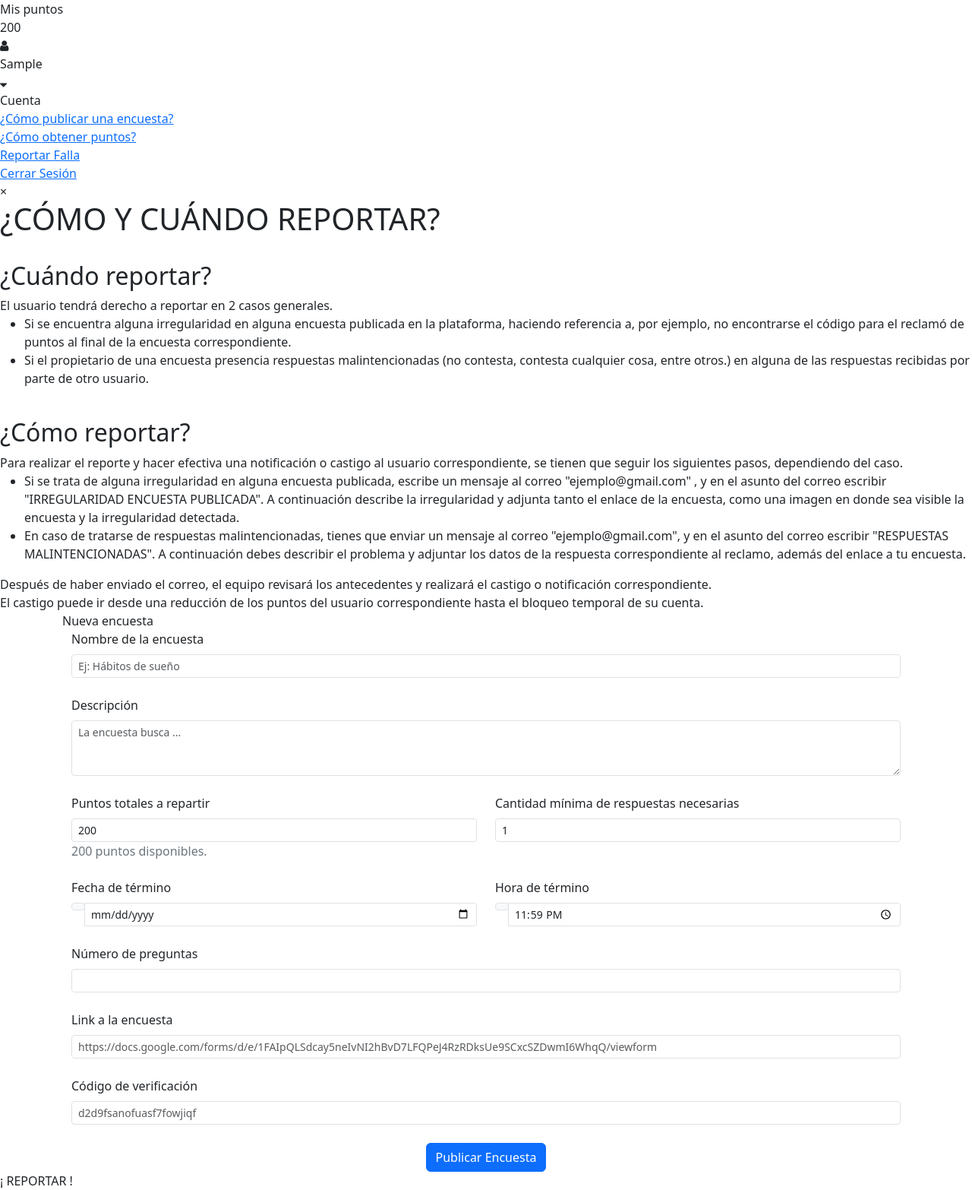
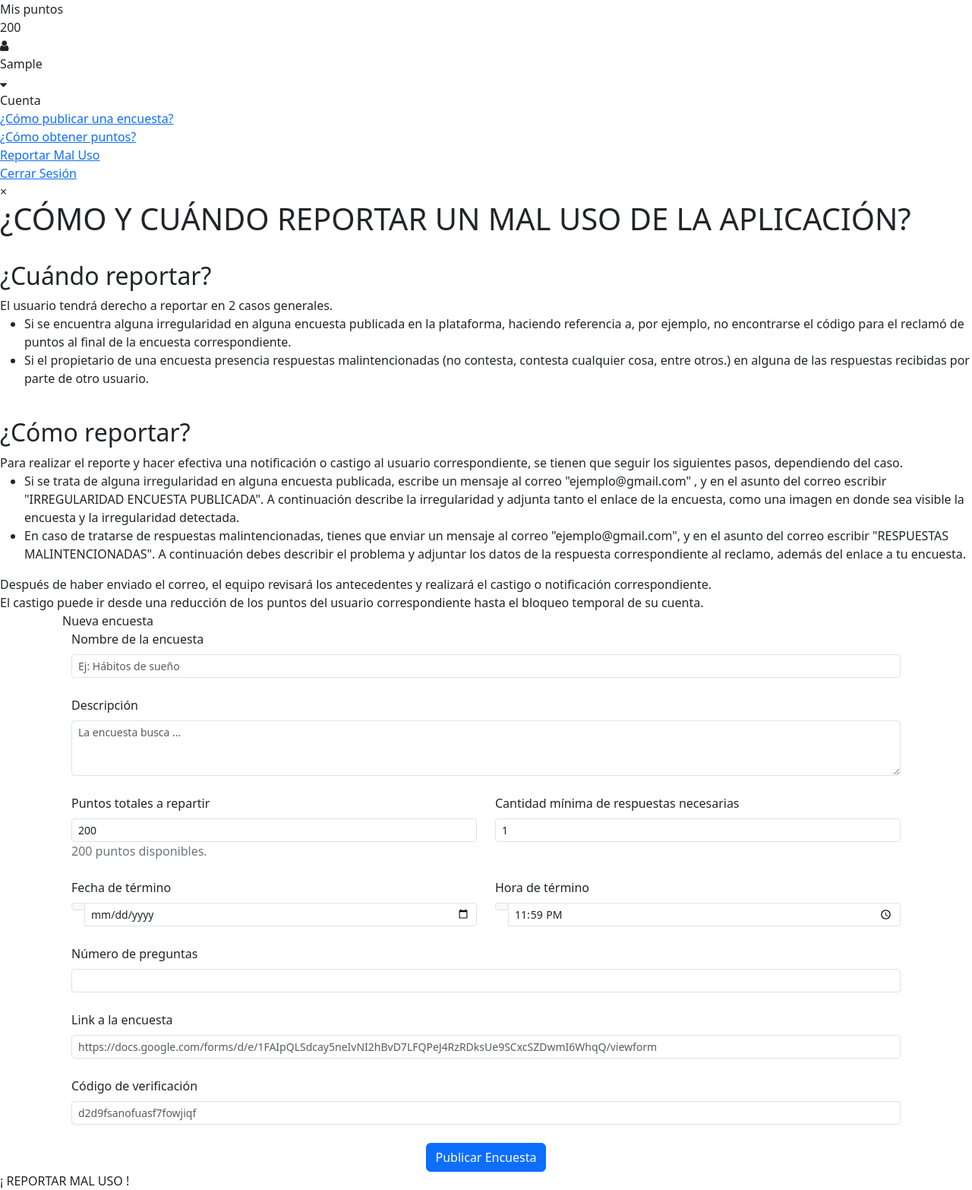
Before and after one commit to Cofra0/sistema-de-participacion-del-estudiantado, a Django app: page /publicar_encuesta/ in a window 1280 px wide. Shown: the part 80-1646 px from the top of the page at 76% size. Run offline with Django 4.2, Linux system fonts and the light colour scheme; the visitor is signed in with stand-in values (Sample User, id 1); data comes from the database, SQL or seed files in the repository; some libraries are stand-ins or nearby versions.

Commit message:
"Cambio en Reportar y Renombramiento del Hash"

```diff
--- a/app/_requirements/base.txt
+++ b/app/_requirements/base.txt
@@ -1,4 +1,4 @@
-Django==4.0.5
+Django==4.0.6
 psycopg2==2.9.3
 django-tinymce==3.4.0
 Pillow==9.2.0
--- a/app/encuestas/templates/encuestas/base.html
+++ b/app/encuestas/templates/encuestas/base.html
@@ -45,7 +45,7 @@
                     <div class="cuser usuario">Cuenta</div>
                     <div class="cuser"> <a href=/manual#publicar1 >¿Cómo publicar una encuesta?</a> </div>
                     <div class="cuser"> <a href=/manual#responder1 >¿Cómo obtener puntos?</a> </div>
-                    <div class="cuser2"> <a href="javascript:;" onclick="reportar()">Reportar Falla</a> </div>
+                    <div class="cuser2"> <a href="javascript:;" onclick="reportar()">Reportar Mal Uso</a> </div>
                     <a href="{% url 'encuestas:cerrar_sesion' %}" class="close_session_btn">Cerrar Sesión</a>
                 </div>
             </div>
@@ -62,7 +62,7 @@
         <div class="contenido-modal">
             <span id="cerrar-reportar-info" onclick="cerrar()">&times;</span>
             <div class="titulo-modal">
-                <h1 class="titulo-info-reporte"> ¿CÓMO Y CUÁNDO REPORTAR? </h1>
+                <h1 class="titulo-info-reporte"> ¿CÓMO Y CUÁNDO REPORTAR UN MAL USO DE LA APLICACIÓN? </h1>
                 <br>
                 <h2 class="subtitulo-info-reporte"> ¿Cuándo reportar? </h2>
                 <div class="texto-info-reporte">
@@ -99,7 +99,7 @@
     <footer class="footer">
     </footer>
 
-    <div class="reportar-info-btn" onclick="reportar()">¡ REPORTAR !</div>
+    <div class="reportar-info-btn" onclick="reportar()">¡ REPORTAR MAL USO !</div>
 </body>
 
 <script src="{% static 'javascript/base.js' %}"></script>
--- a/app/encuestas/templates/encuestas/encuesta_seleccionada.html
+++ b/app/encuestas/templates/encuestas/encuesta_seleccionada.html
@@ -30,9 +30,9 @@
 
             <input type="text" name="id" id="id" value="{{ id }}" hidden>
             <input type="checkbox" name="respondido" id="respondido" value="{{ respondido }}" hidden>
-            <span class="code">Código de comprobación:</span> <br>
+            <span class="code">Código de Verificación:</span> <br>
             <label for="hash"></label>
-            <input type="text" name="hash" id="hash" placeholder="Introduzca hash">
+            <input type="text" name="hash" id="hash" placeholder="Introduzca el Código de Verificación">
 
             <button class="botonsubmit" type="submit" onclick=""><span class="submittext">Enviar</span></button>
         </form>
```
